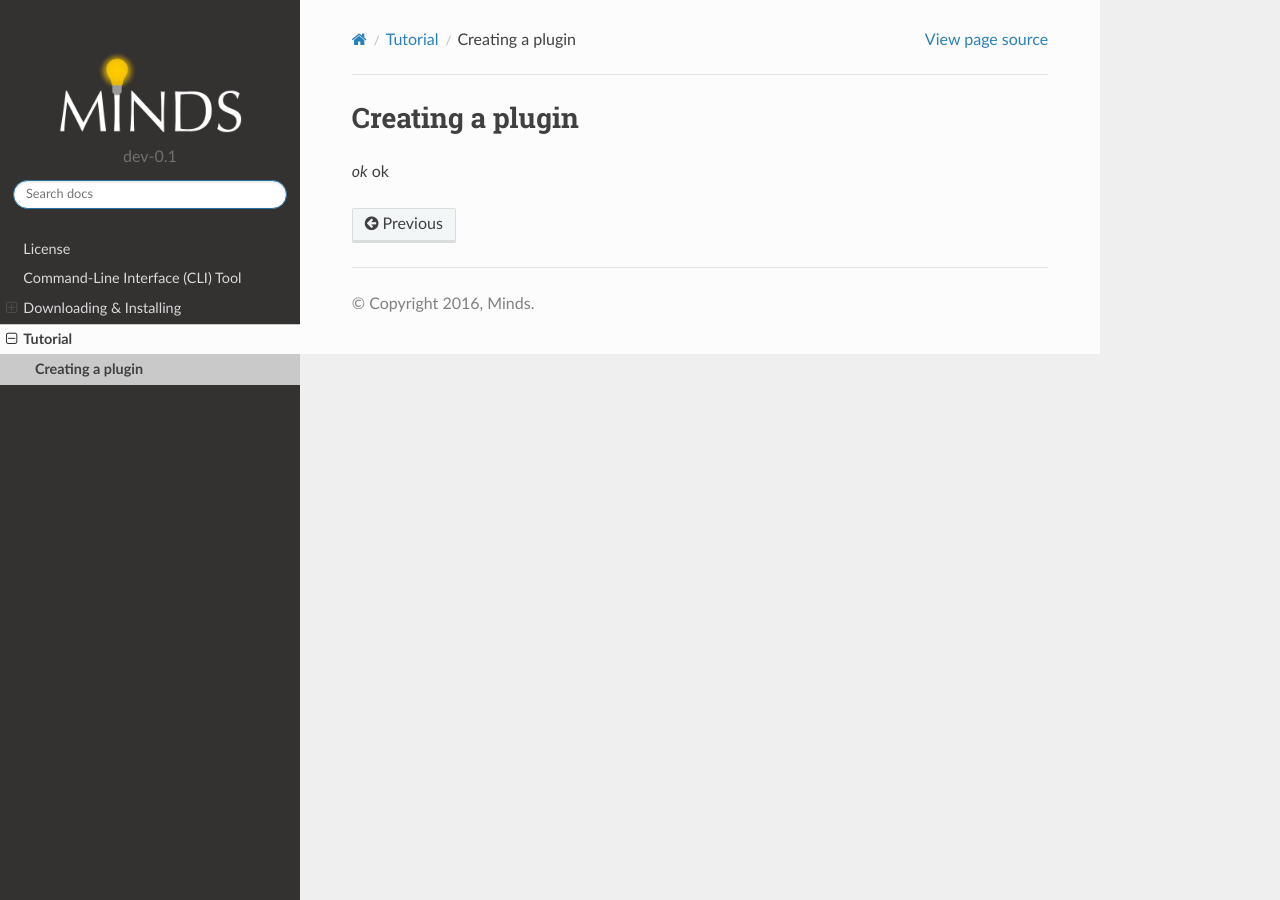
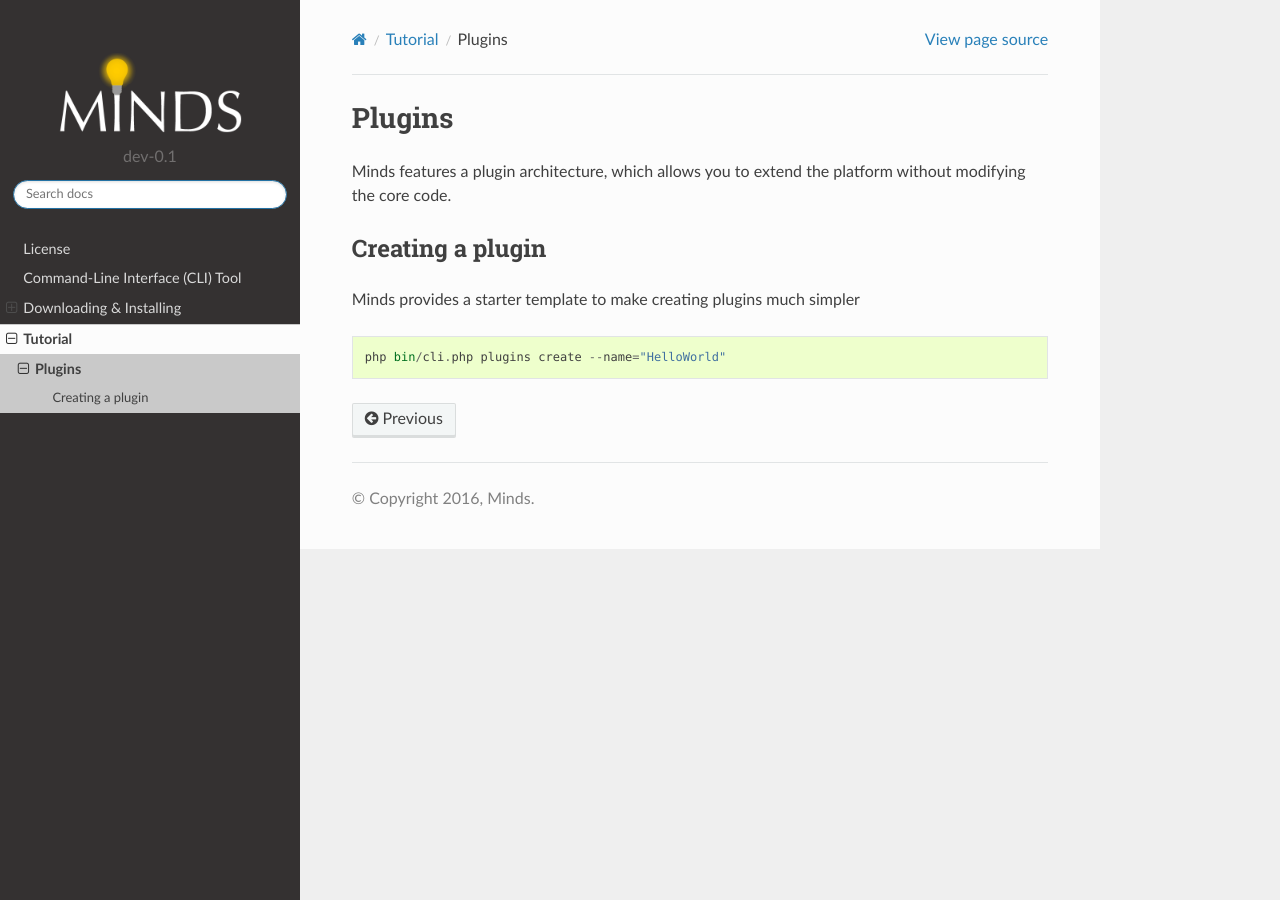
Before and after one commit to Minds/ORG, a Sphinx documentation site: the page built from docs/source/tutorial/plugins.rst, in a window 1280 px wide. Built offline with Sphinx 7.4.7 and the Read the Docs theme 2.0.0, drawn with Linux system fonts in a browser that asks for light colours.

Commit message:
(chore): document how to use the plugin creator

```diff
--- a/docs/source/tutorial/plugins.rst
+++ b/docs/source/tutorial/plugins.rst
@@ -1,5 +1,15 @@
-############
+#################
+Plugins
+#################
+
+Minds features a plugin architecture, which allows you to extend the
+platform without modifying the core code.
+
 Creating a plugin
-############
+=================
 
-*ok* ok
+Minds provides a starter template to make creating plugins much simpler
+
+.. code::
+
+     php bin/cli.php plugins create --name="HelloWorld"
```
